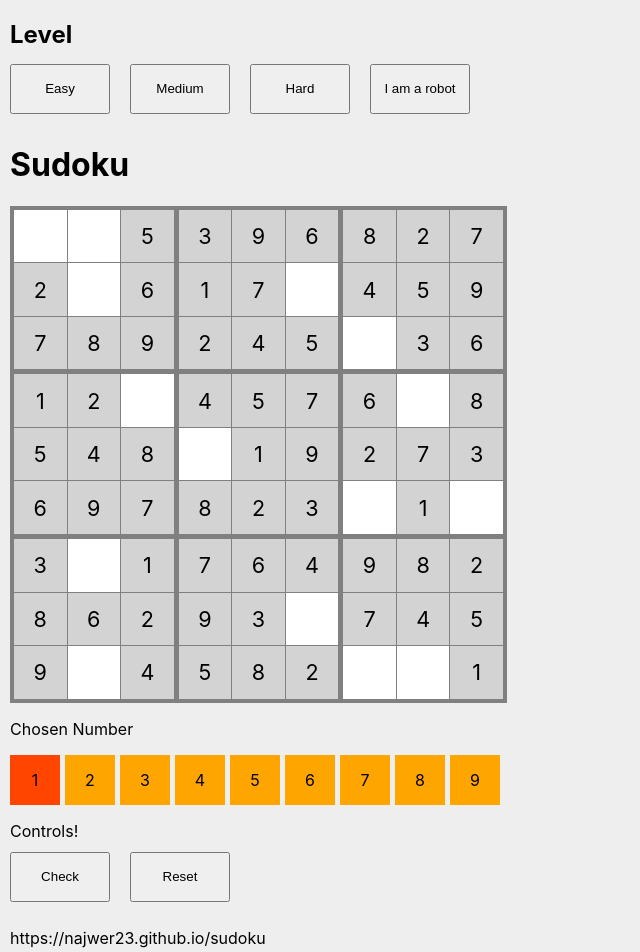
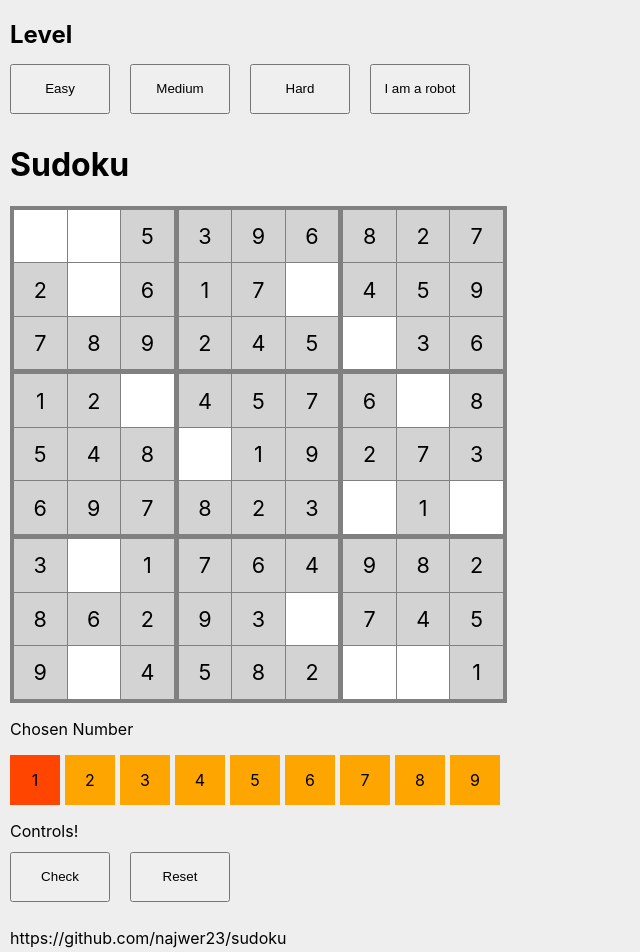
Before and after one commit to najwer23/sudoku, a React (Create React App) app: page /#/ in a window 1280 px wide. Shown: the top 952 px of the page, without its empty margins (0-640 px from the left). Built offline with nearby package versions, Linux system fonts and the light colour scheme.

Commit message:
Link to repo

```diff
--- a/src/sudoku/Sudoku.tsx
+++ b/src/sudoku/Sudoku.tsx
@@ -32,7 +32,7 @@ export const Sudoku = (): JSX.Element => {
 			</ControlButton>
 			<SudokuBoard board={board} setBoard={setBoard} boardSolved={boardSolved} />
 
-			<TextWrapper><p>https://najwer23.github.io/sudoku</p></TextWrapper>
+			<TextWrapper><p>https://github.com/najwer23/sudoku</p></TextWrapper>
 		</>
 	)
 }
```
